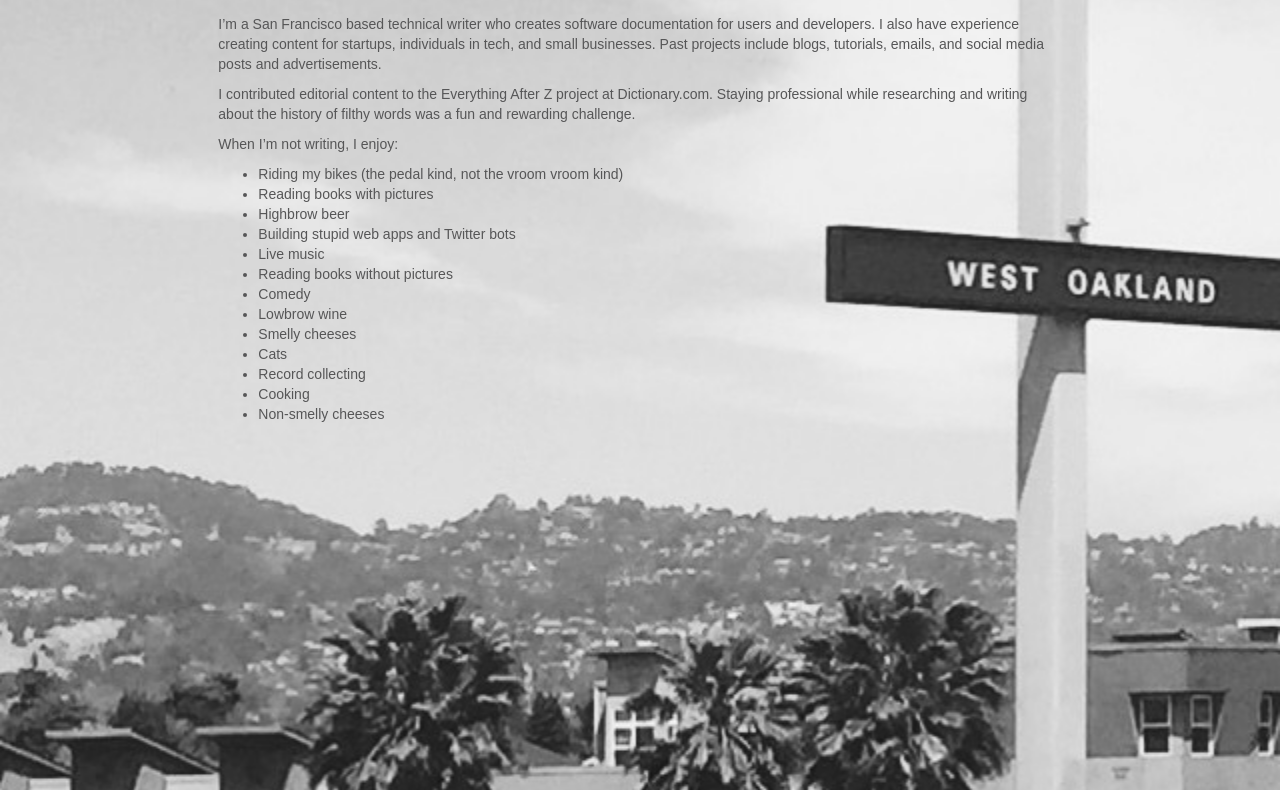
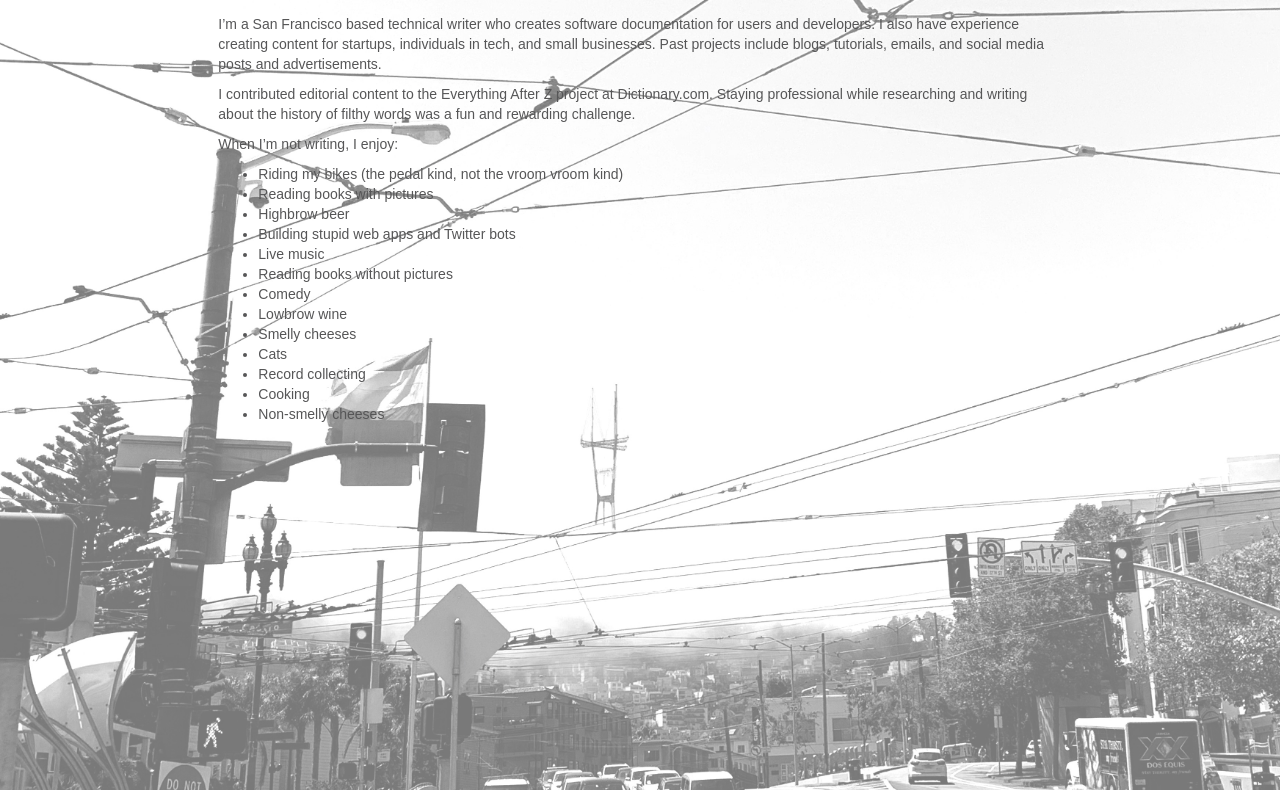
Before and after one commit to orangedalek/temp-portfolio-home, a plain HTML site: page index.html in a window 1280 px wide. Shown: the part 226-1016 px from the top of the page. Drawn offline with nearby package versions, Linux system fonts and the light colour scheme; a script that the page names is missing; a web font is replaced by a local one.

Commit message:
photo update

```diff
--- a/assets/css/style.css
+++ b/assets/css/style.css
@@ -16,7 +16,7 @@ h1{
 #about{
 	padding-top: 150px;
 	padding-bottom: 400px;
-	background: url('../images/oakland.jpg');
+	background: url('../images/sutro_tower.jpg');
 	max-width: 100%;
 	background-size: cover;
 	color: rgb(86, 86, 87);
```
Also changed, not shown: assets/images/sutro_tower.jpg (added).
